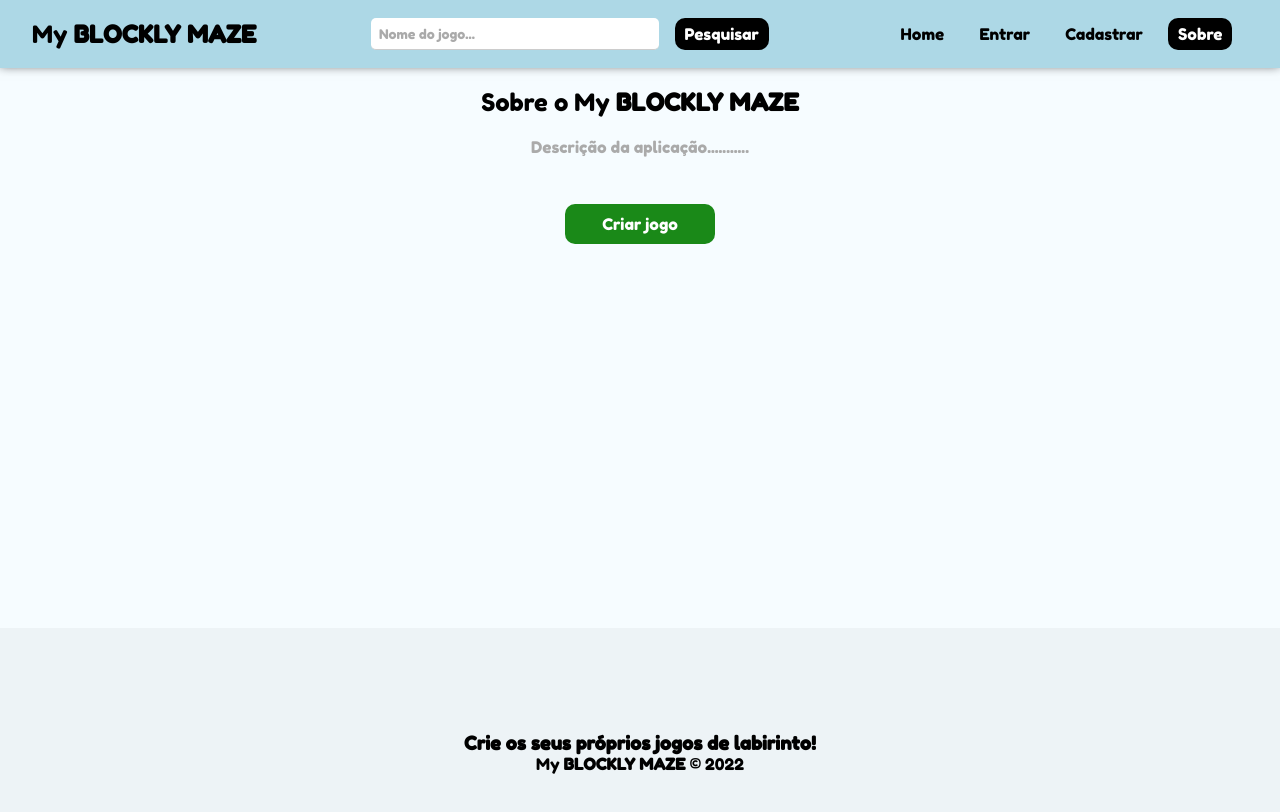
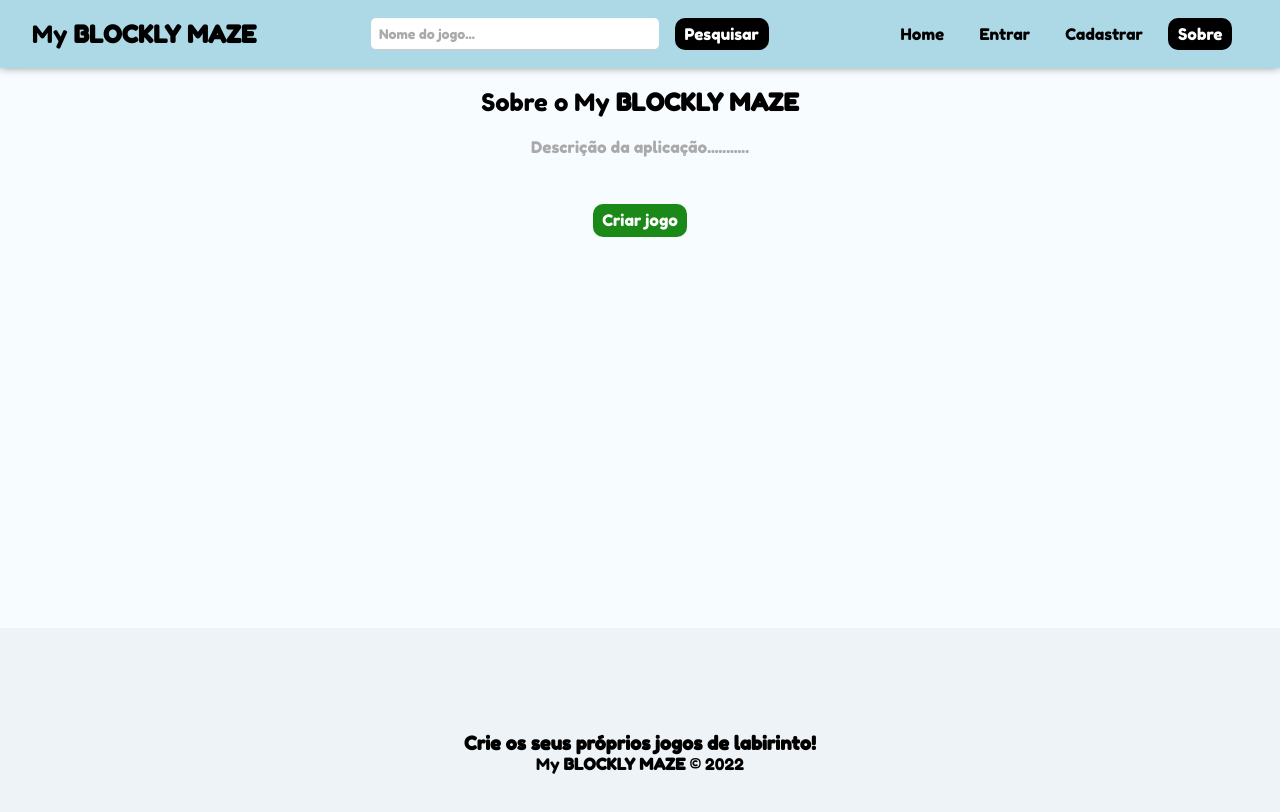
Before and after one commit to diegovds/maze-game-generator, a React (Create React App) app: page /about in a window 1280 px wide. Shown: the top 812 px of the page. Built offline with nearby package versions, Linux system fonts and the light colour scheme; no server answers.

Commit message:
fix buttons

```diff
--- a/src/index.css
+++ b/src/index.css
@@ -71,9 +71,8 @@ textarea {
   text-align: center;
   cursor: pointer;
   border-radius: 10px;
-  width: 120px;
   border: none;
-  padding: 10px 15px;
+  padding: 0.4em 0.6em;
   font-size: 1em;
   font-family: var(--font-name);
   transition: .4s;
@@ -90,7 +89,7 @@ textarea {
   border-radius: 0;
   color: #000;
   border: 1px solid #000;
-  padding: 7px 30px;
+  padding: 0.4em 0.6em;
 }
 
 .btn:hover {
@@ -107,6 +106,7 @@ textarea {
   background-color: #FF0000;
   border-radius: 10px;
   transition: .4s;
+  border: none;
 }
 
 .btn.btn-danger:hover {
--- a/src/pages/About/About.module.css
+++ b/src/pages/About/About.module.css
@@ -13,7 +13,7 @@
 .about a {
   display: block;
   margin-top: 15px;
-  padding: 10px 15px;
+  padding: 0.4em 0.6em;
 }
 
 .about h2 {
--- a/src/pages/Dashboard/Dashboard.module.css
+++ b/src/pages/Dashboard/Dashboard.module.css
@@ -52,9 +52,8 @@
 .maze_row button,
 .maze_row a {
   margin: 0 5px;
-  height: 30px;
-  width: 100px;
-  font-size: 0.7em;
+  font-size: .8em;
+  padding: 0.4em 0.6em;
 }
 
 .modal_overlay {
```
